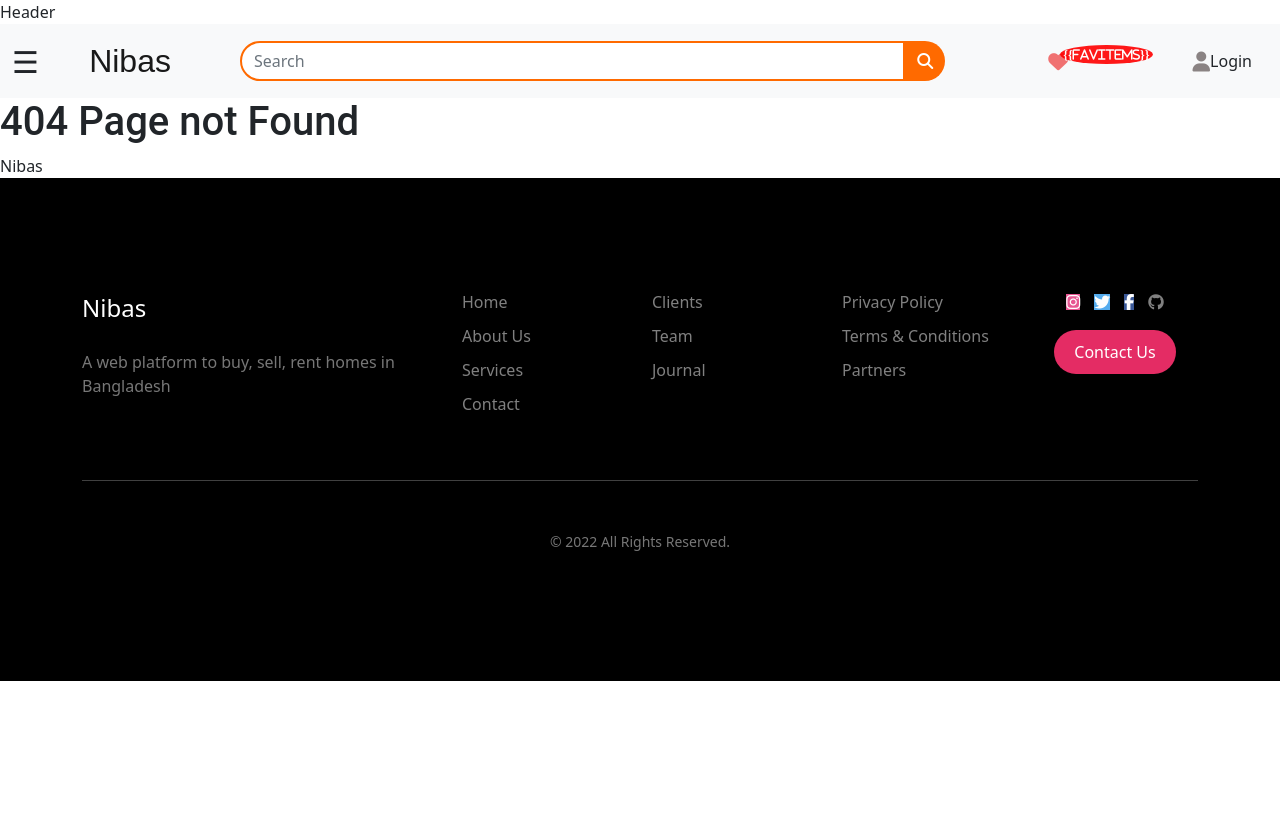
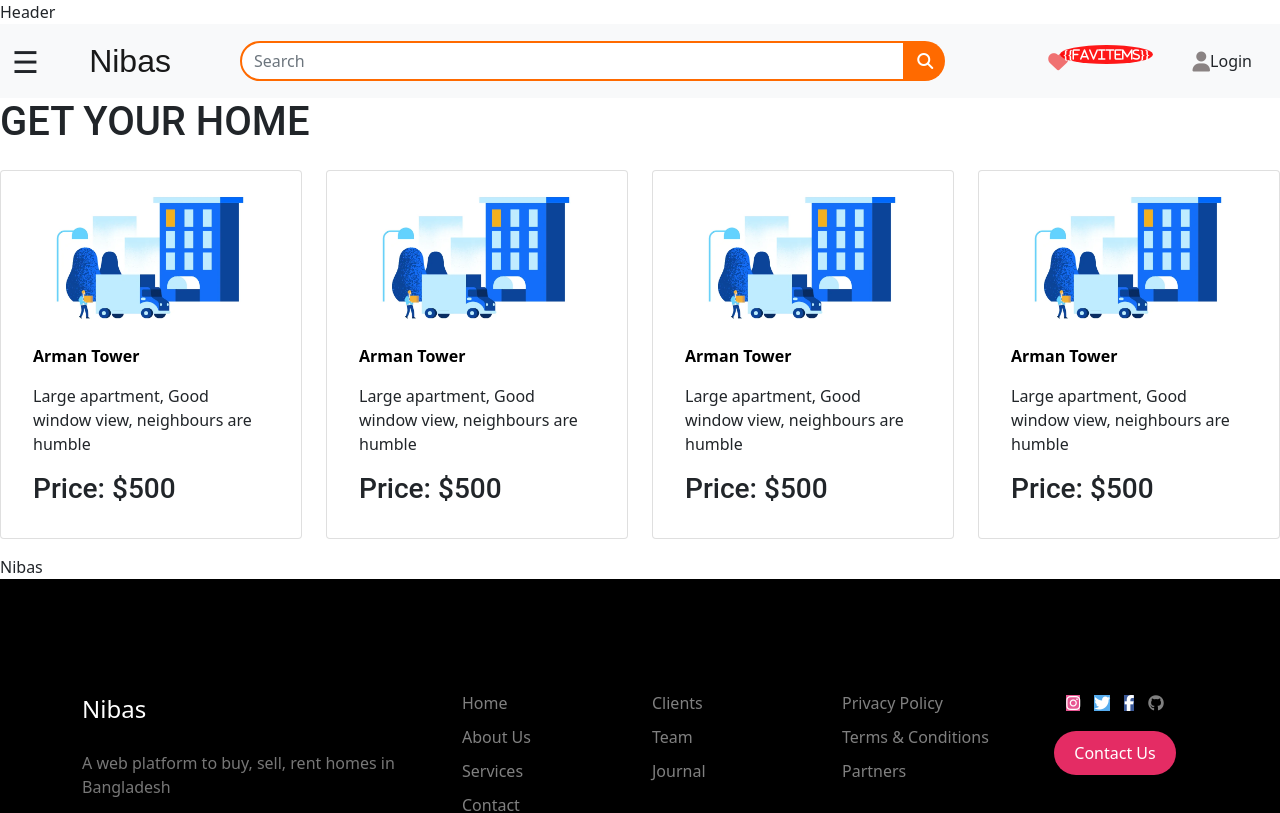
Before and after one commit to fahim1703061/nibas, a React (Create React App) app in the folder frontend/: page /buy in a window 1280 px wide. Shown: the top 813 px of the page. Built offline with nearby package versions, Linux system fonts and the light colour scheme.

Commit message:
Buy page frontend completed

```diff
--- /dev/null
+++ b/frontend/src/components/BuyHomes/BuyHomes.js
@@ -0,0 +1,39 @@
+import React from 'react'
+
+import {Card} from 'react-bootstrap'
+import {Link} from 'react-router-dom'
+
+function BuyHomes({buyHome}) {
+  return (
+    <div>
+      <Card className='my-3 p-3 rounded' >
+        <Link to={'/rent/:{buyHome._id}'}>
+            <Card.Img src={buyHome.image} />
+        </Link>
+
+        <Card.Body>
+            <Link to='/rent/'>
+                <Card.Title as="div" className=''>
+                    <strong style={{color: "black"}}>{buyHome.name}</strong>
+                </Card.Title>
+            </Link>
+            <Card.Text as="div">
+                <div className='my-3'>
+                    {buyHome.Description}
+                </div>
+            </Card.Text>
+            <Card.Text as = "h3">
+                Price:  ${buyHome.price}
+
+            </Card.Text>
+        </Card.Body>
+
+            {/* <Card.Title as = "div">
+                <strong>{rentHome.name}</strong>
+            </Card.Title> */}
+      </Card>
+    </div>
+  )
+}
+
+export default BuyHomes;
--- a/frontend/src/components/Header/Header.js
+++ b/frontend/src/components/Header/Header.js
@@ -84,7 +84,7 @@ function closeNav() {
             <button /* href={nolink} */ class="closebtn" onClick={closeNav}>&times;</button>
             <Link to="/">Profile</Link>
             <Link to="/rent">Rent</Link>
-            <Link to="/">Buy</Link>
+            <Link to="/buy">Buy</Link>
             <Link to="/">Sell</Link>
         </div>
     </nav>
--- a/frontend/src/components/ServiceCard/ServiceCard.js
+++ b/frontend/src/components/ServiceCard/ServiceCard.js
@@ -29,7 +29,10 @@ function ServiceCard() {
 				<img src={buyCardImg} alt="rent home" className="cardsImg"/>
                 <h3 className = "cardtitle">Buy a home</h3>
                 <p className="cardbody">Find your place with an immersive photo experience and the most listings, including things you won’t find anywhere else.</p>
-                <button className="cardButton">Search Homes</button>
+                <Link to = '/buy'>
+				    <button className="cardButton">Search Homes</button>
+				</Link>
+
 			</div>
             </Row>
 		</div>
--- /dev/null
+++ b/frontend/src/pages/Buy/Buy.js
@@ -0,0 +1,24 @@
+import React from 'react'
+
+import buyHomes from './BuyHomes_data';
+import { Row, Col} from 'react-bootstrap'
+import BuyHomes from '../../components/BuyHomes/BuyHomes';
+
+function Buy() {
+  return (
+    <div>
+
+    <h1>GET YOUR HOME</h1>
+        <Row>
+           {buyHomes.map(buyHome => (
+               <Col key={buyHome._id} sm={12} md={6} lg={4} xl={3}>
+                    <BuyHomes buyHome = {buyHome} />
+
+               </Col>
+           ))}
+        </Row>
+    </div>
+  )
+}
+
+export default Buy;
--- /dev/null
+++ b/frontend/src/pages/Buy/BuyHomes_data.js
@@ -0,0 +1,37 @@
+const buyHomes = [
+    {
+        '_id': '1',
+        'name': 'Arman Tower',
+        'Description': 'Large apartment, Good window view, neighbours are humble',
+        'image': '/images/RentHomes/Rent_a_home.webp',
+        'price': 500,
+
+    },
+    {
+        '_id': '2',
+        'name': 'Arman Tower',
+        'Description': 'Large apartment, Good window view, neighbours are humble',
+        'image': '/images/RentHomes/Rent_a_home.webp',
+        'price': 500,
+
+    },
+    {
+        '_id': '3',
+        'name': 'Arman Tower',
+        'Description': 'Large apartment, Good window view, neighbours are humble',
+        'image': '/images/RentHomes/Rent_a_home.webp',
+        'price': 500,
+
+    },
+    {
+        '_id': '4',
+        'name': 'Arman Tower',
+        'Description': 'Large apartment, Good window view, neighbours are humble',
+        'image': '/images/RentHomes/Rent_a_home.webp',
+        'price': 500,
+
+    },
+
+]
+
+export default buyHomes;
--- a/frontend/src/routes/PageRoute.js
+++ b/frontend/src/routes/PageRoute.js
@@ -6,12 +6,14 @@ import {
     Route,
   } from "react-router-dom";
 
+
   //pages
 import Error from '../pages/Error/Error';
 import Home from '../pages/Home/Home';
 import Rent from '../pages/Rent/Rent';
 import RentDetails from '../pages/RentDetails/RentDetails';
 import Services from '../pages/Services/Services';
+import Buy from '../pages/Buy/Buy';
 
 function PageRoute() {
   return (
@@ -24,6 +26,7 @@ function PageRoute() {
             <Route exact path='/' element = {<Home />}></Route>
             <Route exact path='/rent' element = {<Rent />}></Route>
             <Route exact path='/rent/:id' element = {<RentDetails />}></Route>
+            <Route exact path='/buy' element = {<Buy />}></Route>
             <Route exact path='/services' element = {<Services />}></Route>
             <Route  path='*' element = {<Error />}></Route>
         </Routes>
```
